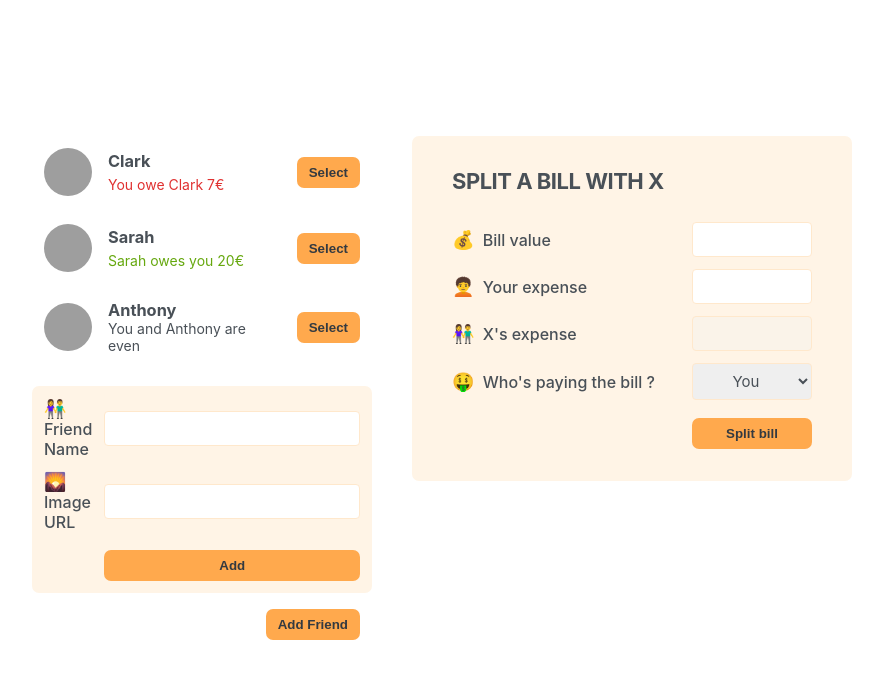
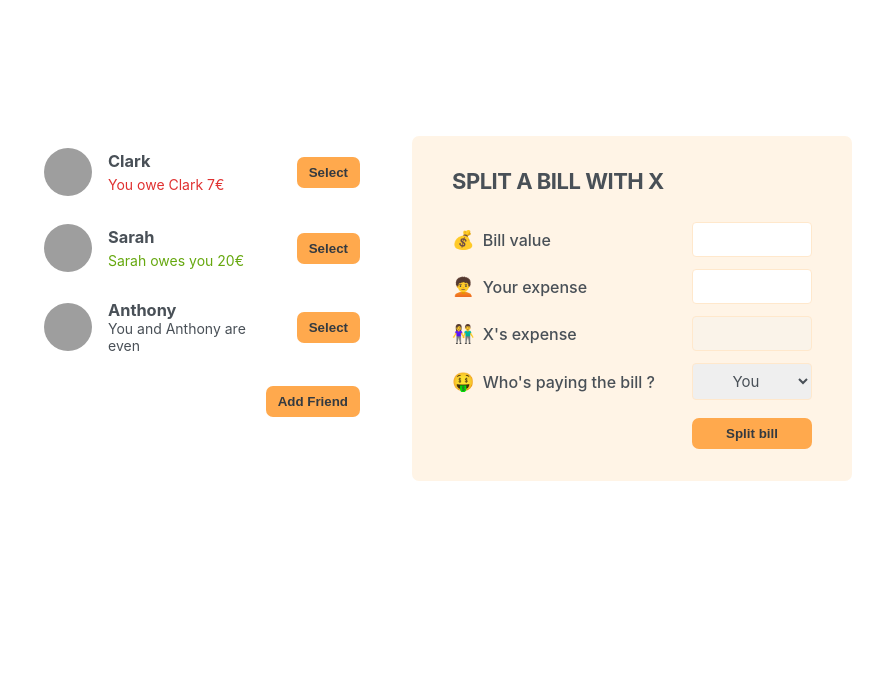
Before and after one commit to FulgurVividus/Eat-N-Split, a React (Create React App) app: page / in a window 1280 px wide. Shown: the top 678 px of the page, without its empty margins (198-1081 px from the left). Built offline with nearby package versions, Linux system fonts and the light colour scheme; grey boxes are pictures that could not be loaded.

Commit message:
feat: added functionality to FormAddFriend component

```diff
--- a/src/App.js
+++ b/src/App.js
@@ -1,3 +1,5 @@
+import { useState } from "react";
+
 const initialFriends = [
   {
     id: 118836,
@@ -20,18 +22,35 @@
 ];
 
 export default function App() {
+  const [showAddFriend, setShowAddFriend] = useState(false);
+
+  const handleShowAddFriend = function () {
+    setShowAddFriend((showAddFriend) => !showAddFriend);
+  };
+
   return (
     <>
       <div className="app">
         <div className="sidebar">
           <FriendsList />
-          <FormAddFriend />
-          <Button>Add Friend</Button>
+          {showAddFriend && <FormAddFriend />}
+          <Button onClick={handleShowAddFriend}>
+            {showAddFriend ? "Close" : "Add Friend"}
+          </Button>
         </div>
 
         <FormSplitBill />
       </div>
     </>
+  );
+}
+
+// Button component
+function Button({ children, onClick }) {
+  return (
+    <button className="button" onClick={onClick}>
+      {children}
+    </button>
   );
 }
 
@@ -118,8 +137,3 @@
     </>
   );
 }
-
-// Button component
-function Button({ children }) {
-  return <button className="button">{children}</button>;
-}
```
